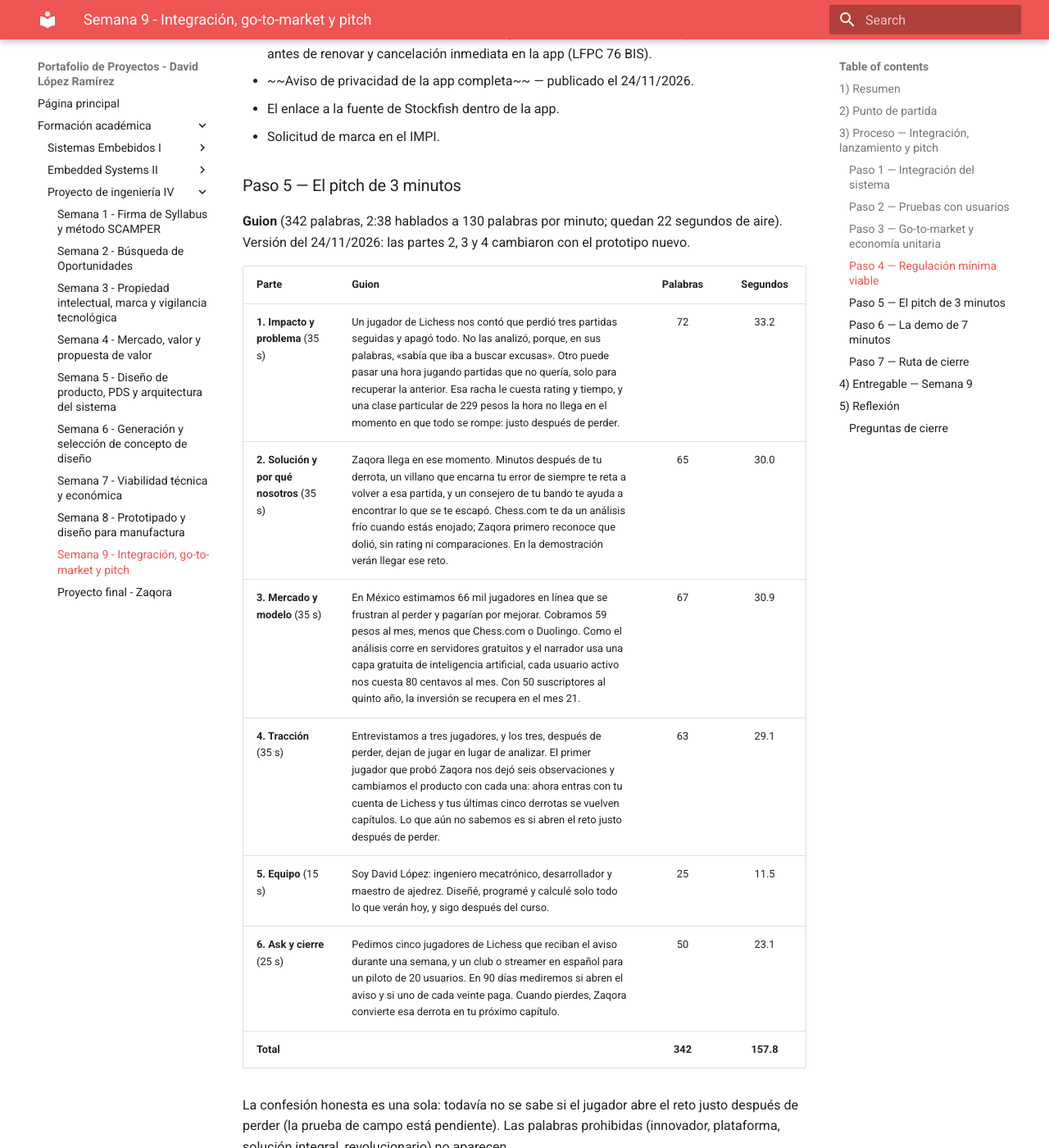
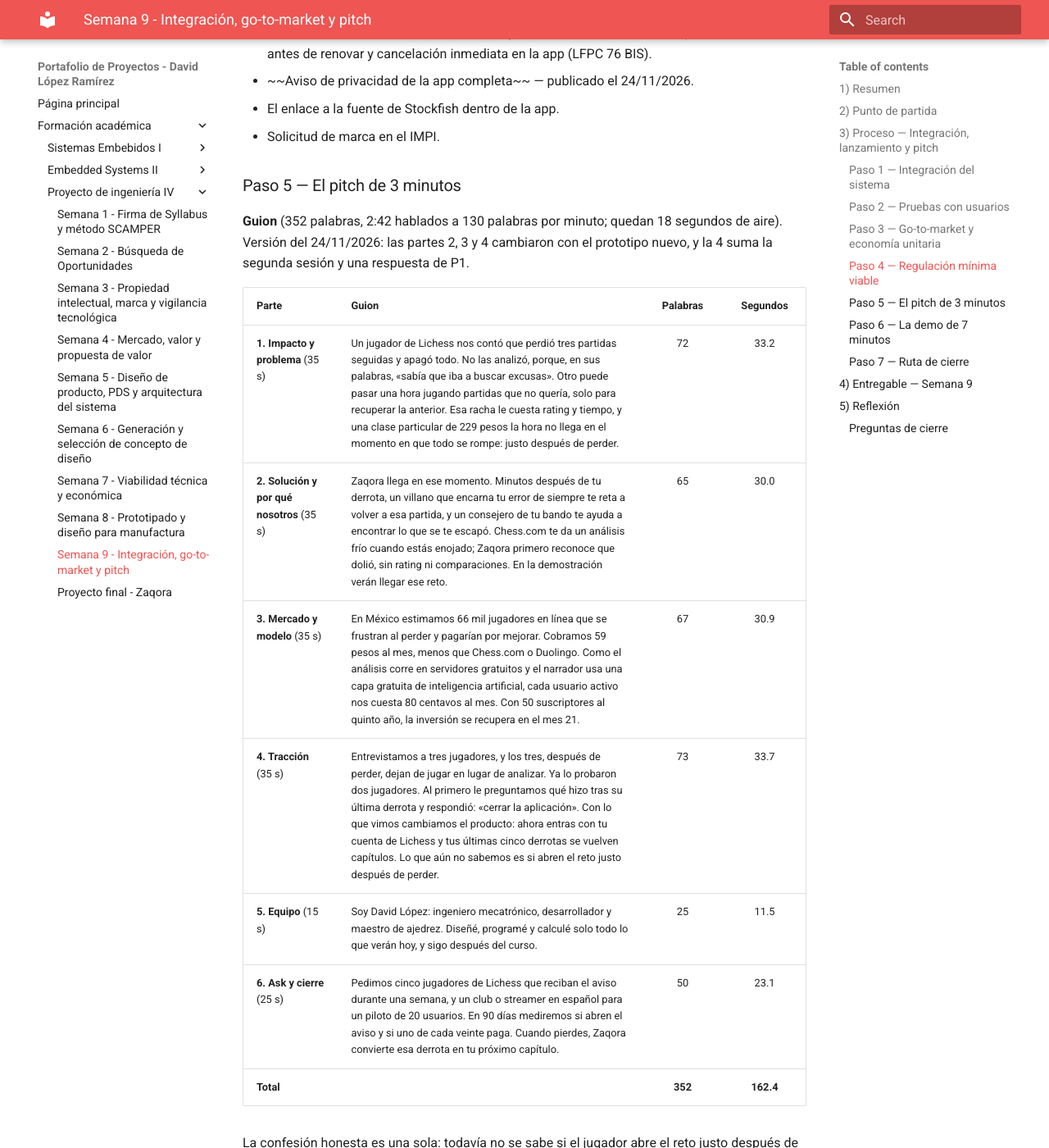
Before and after one commit to Vidddda/Portafolio-193167, an MkDocs documentation site: the page built from docs/pi4_s9.md, in a window 1280 px wide and 1400 px high, scrolled down 19745 px. Shown: the whole window at 82% size. Built offline with MkDocs 1.6.1 and Material for MkDocs 9.7.7, drawn with Linux system fonts in a browser that asks for light colours; some of the changed text lies outside the part shown.

Commit message:
Video de respaldo de la demo publicado y tracción del pitch con dos sesiones
Co-Authored-By: Claude Opus 5.5 <noreply@anthropic.com>

```diff
--- a/docs/pi4_s9.md
+++ b/docs/pi4_s9.md
@@ -351,17 +351,17 @@ Checklist hecho con búsqueda en fuentes oficiales el 23/11/2026. Zaqora es soft
 
 ### Paso 5 — El pitch de 3 minutos
 
-**Guion** (342 palabras, 2:38 hablados a 130 palabras por minuto; quedan 22 segundos de aire). Versión del 24/11/2026: las partes 2, 3 y 4 cambiaron con el prototipo nuevo.
+**Guion** (352 palabras, 2:42 hablados a 130 palabras por minuto; quedan 18 segundos de aire). Versión del 24/11/2026: las partes 2, 3 y 4 cambiaron con el prototipo nuevo, y la 4 suma la segunda sesión y una respuesta de P1.
 
 | Parte | Guion | Palabras | Segundos |
 | :--- | :--- | :---: | :---: |
 | **1. Impacto y problema** (35 s) | Un jugador de Lichess nos contó que perdió tres partidas seguidas y apagó todo. No las analizó, porque, en sus palabras, «sabía que iba a buscar excusas». Otro puede pasar una hora jugando partidas que no quería, solo para recuperar la anterior. Esa racha le cuesta rating y tiempo, y una clase particular de 229 pesos la hora no llega en el momento en que todo se rompe: justo después de perder. | 72 | 33.2 |
 | **2. Solución y por qué nosotros** (35 s) | Zaqora llega en ese momento. Minutos después de tu derrota, un villano que encarna tu error de siempre te reta a volver a esa partida, y un consejero de tu bando te ayuda a encontrar lo que se te escapó. Chess.com te da un análisis frío cuando estás enojado; Zaqora primero reconoce que dolió, sin rating ni comparaciones. En la demostración verán llegar ese reto. | 65 | 30.0 |
 | **3. Mercado y modelo** (35 s) | En México estimamos 66 mil jugadores en línea que se frustran al perder y pagarían por mejorar. Cobramos 59 pesos al mes, menos que Chess.com o Duolingo. Como el análisis corre en servidores gratuitos y el narrador usa una capa gratuita de inteligencia artificial, cada usuario activo nos cuesta 80 centavos al mes. Con 50 suscriptores al quinto año, la inversión se recupera en el mes 21. | 67 | 30.9 |
-| **4. Tracción** (35 s) | Entrevistamos a tres jugadores, y los tres, después de perder, dejan de jugar en lugar de analizar. El primer jugador que probó Zaqora nos dejó seis observaciones y cambiamos el producto con cada una: ahora entras con tu cuenta de Lichess y tus últimas cinco derrotas se vuelven capítulos. Lo que aún no sabemos es si abren el reto justo después de perder. | 63 | 29.1 |
+| **4. Tracción** (35 s) | Entrevistamos a tres jugadores, y los tres, después de perder, dejan de jugar en lugar de analizar. Ya lo probaron dos jugadores. Al primero le preguntamos qué hizo tras su última derrota y respondió: «cerrar la aplicación». Con lo que vimos cambiamos el producto: ahora entras con tu cuenta de Lichess y tus últimas cinco derrotas se vuelven capítulos. Lo que aún no sabemos es si abren el reto justo después de perder. | 73 | 33.7 |
 | **5. Equipo** (15 s) | Soy David López: ingeniero mecatrónico, desarrollador y maestro de ajedrez. Diseñé, programé y calculé solo todo lo que verán hoy, y sigo después del curso. | 25 | 11.5 |
 | **6. Ask y cierre** (25 s) | Pedimos cinco jugadores de Lichess que reciban el aviso durante una semana, y un club o streamer en español para un piloto de 20 usuarios. En 90 días mediremos si abren el aviso y si uno de cada veinte paga. Cuando pierdes, Zaqora convierte esa derrota en tu próximo capítulo. | 50 | 23.1 |
-| **Total** | | **342** | **157.8** |
+| **Total** | | **352** | **162.4** |
 
 La confesión honesta es una sola: todavía no se sabe si el jugador abre el reto justo después de perder (la prueba de campo está pendiente). Las palabras prohibidas (innovador, plataforma, solución integral, revolucionario) no aparecen.
 
@@ -378,7 +378,8 @@ La confesión honesta es una sola: todavía no se sabe si el jugador abre el ret
 | 50 suscriptores al año 5; recuperación en el mes 21 | Flujo de caja a 5 años, semana 8 | **PENDIENTE**: conversión y crecimiento supuestos |
 | Los tres dejan de jugar en lugar de analizar | Entrevistas, semana 3 | Evidencia (muestra de 3) |
 | El prototipo funciona de punta a punta | Prueba de funcionamiento del 15/10/2026 (semana 8) y flujo completo con cuenta de Lichess el 24/11/2026 | Evidencia |
-| El primer jugador dejó seis observaciones y cada una cambió el producto | Primera sesión, Paso 2 | Evidencia (1 sesión) |
+| Ya lo probaron dos jugadores y lo que vimos cambió el producto | Sesiones P1 y P2, Paso 2 | Evidencia (2 sesiones) |
+| Al perder, P1 «cerrar la aplicación» | Entrevista de cierre de P1, Paso 2 | Evidencia (1 respuesta) |
 | Las últimas cinco derrotas se vuelven capítulos | Primer contacto probado con la cuenta del equipo (J1) el 24/11/2026 | Evidencia |
 
 **Las preguntas más difíciles del jurado:**
@@ -457,7 +458,7 @@ Equipo de una persona: todas las tareas son de David, salvo la ayuda del operado
 | Landing publicada y accesible en internet | ✅ [landing](landing/index.html) (24/11/2026) | Paso 3 |
 | Reporte de pruebas de usuario con cinco sesiones | ⏳ 2 de 5 (hallazgos y cambios de P1 y P2) | [Paso 2](#paso-2-pruebas-con-usuarios) |
 | Pitch grabado en video | ⏳ Guion listo (actualizado el 24/11/2026) | Paso 5 |
-| Demo ensayada tres veces con video de respaldo | ⏳ Guion listo (actualizado el 24/11/2026) | Paso 6 |
+| Demo ensayada tres veces con video de respaldo | ⏳ [video de respaldo de la demo](videos/zaqora-demo-respaldo.mp4) listo (1:49); faltan los tres ensayos | Paso 6 |
 | Página de proyecto final | ✅ Primera versión | [Proyecto final](proyecto_final.md) |
 | Documentación técnica (README, arquitectura, manual de usuario) | ✅ | [Proyecto final, secciones 8 y 12 y anexos B y C](proyecto_final.md) |
 
```
Also changed, not shown: docs/proyecto_final.md (+5 -5 lines), 1 other file.
